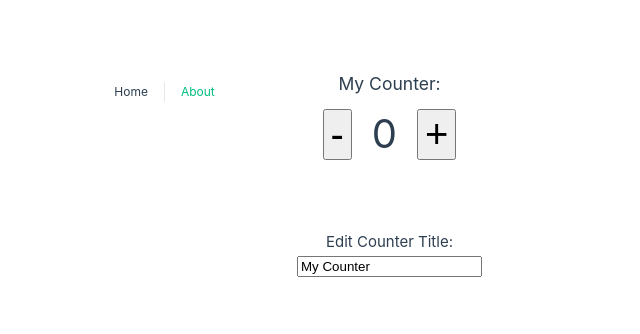
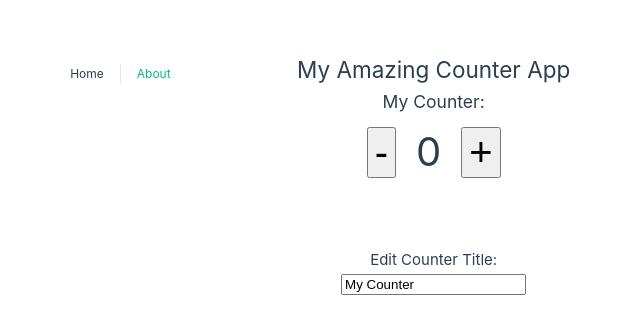
Before and after one commit to Gihan76/vue3-composition-api-basics, a Vue app: page / in a window 1280 px wide. Shown: the part 226-560 px from the top of the page, without its empty margins (363-1003 px from the left). Built offline with nearby package versions, Linux system fonts and the light colour scheme.

Commit message:
Non reactive data initialized

```diff
--- a/src/views/HomeView.vue
+++ b/src/views/HomeView.vue
@@ -1,5 +1,6 @@
 <template>
   <div class="home">
+    <h2>{{ appTitle }}</h2>
     <h3>{{ counterData.title }}:</h3>
     <div>
       <button class="btn" @click="decreaseCounter">-</button>
@@ -17,6 +18,7 @@
 <script setup>
 import { reactive } from 'vue';
 
+const appTitle = 'My Amazing Counter App';
 const counterData = reactive({
   count: 0,
   title: 'My Counter',
```
